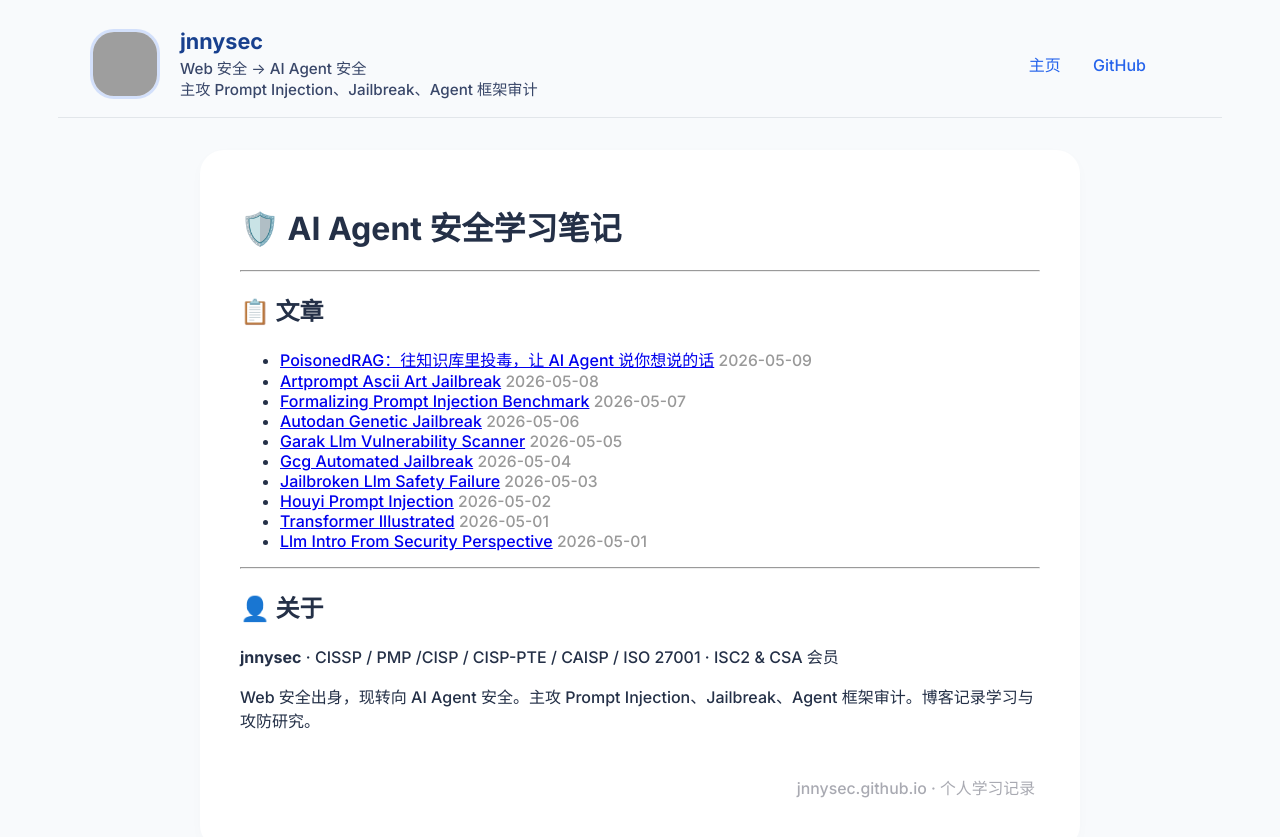
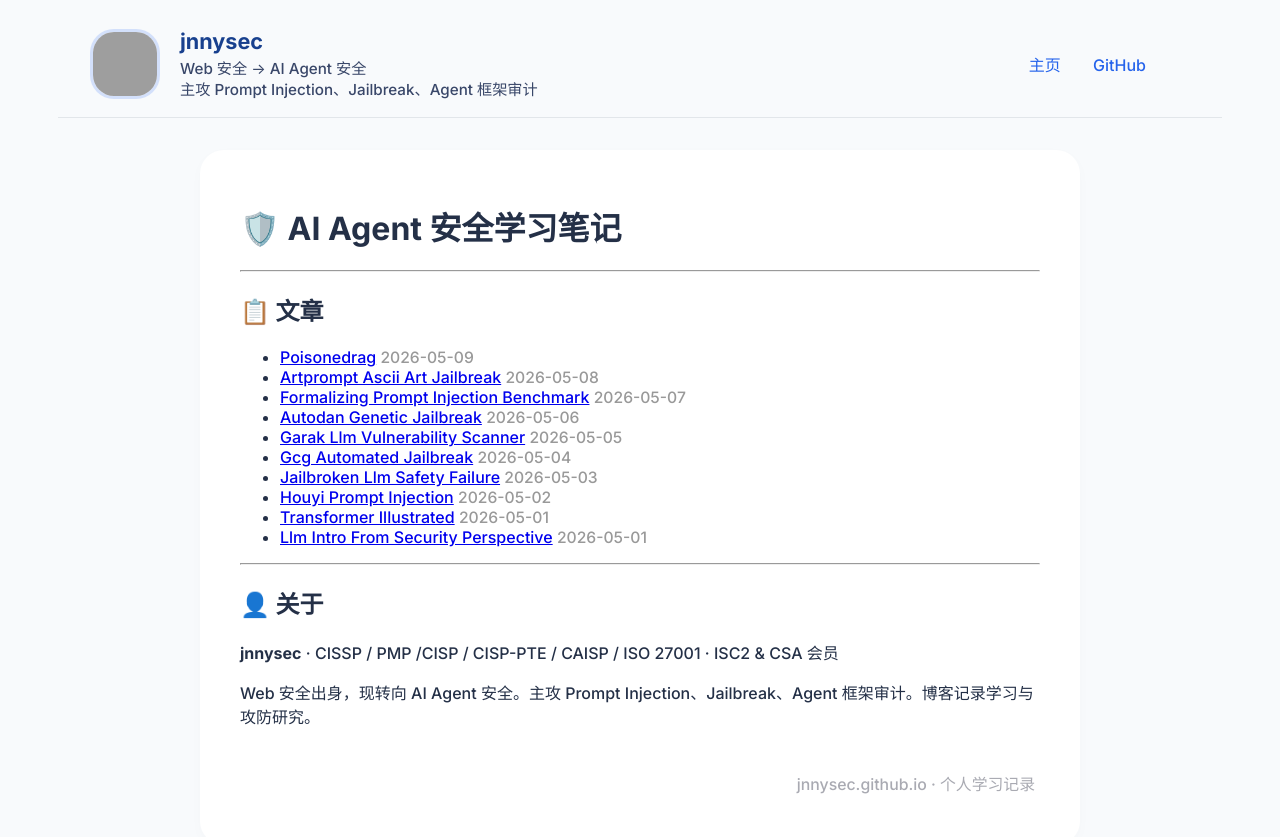
Before and after one commit to jnnysec/jnnysec.github.io, a Jekyll site: the page built from index.md, in a window 1280 px wide. Shown: the top 837 px of the page. Built offline with Jekyll 4.4.1, drawn with Linux system fonts in a browser that asks for light colours; grey boxes are pictures that could not be loaded.

Commit message:
Update 2026-05-09-poisonedrag.md

```diff
--- a/_posts/2026-05-09-poisonedrag.md
+++ b/_posts/2026-05-09-poisonedrag.md
@@ -1,9 +1,3 @@
----
-layout: post
-title: "PoisonedRAG：往知识库里投毒，让 AI Agent 说你想说的话"
-date: 2026-05-09
-categories: [AI安全, 论文解读]
----
 
 > **作者：** jnnysec
 > **日期：** 2026-05-09
```
